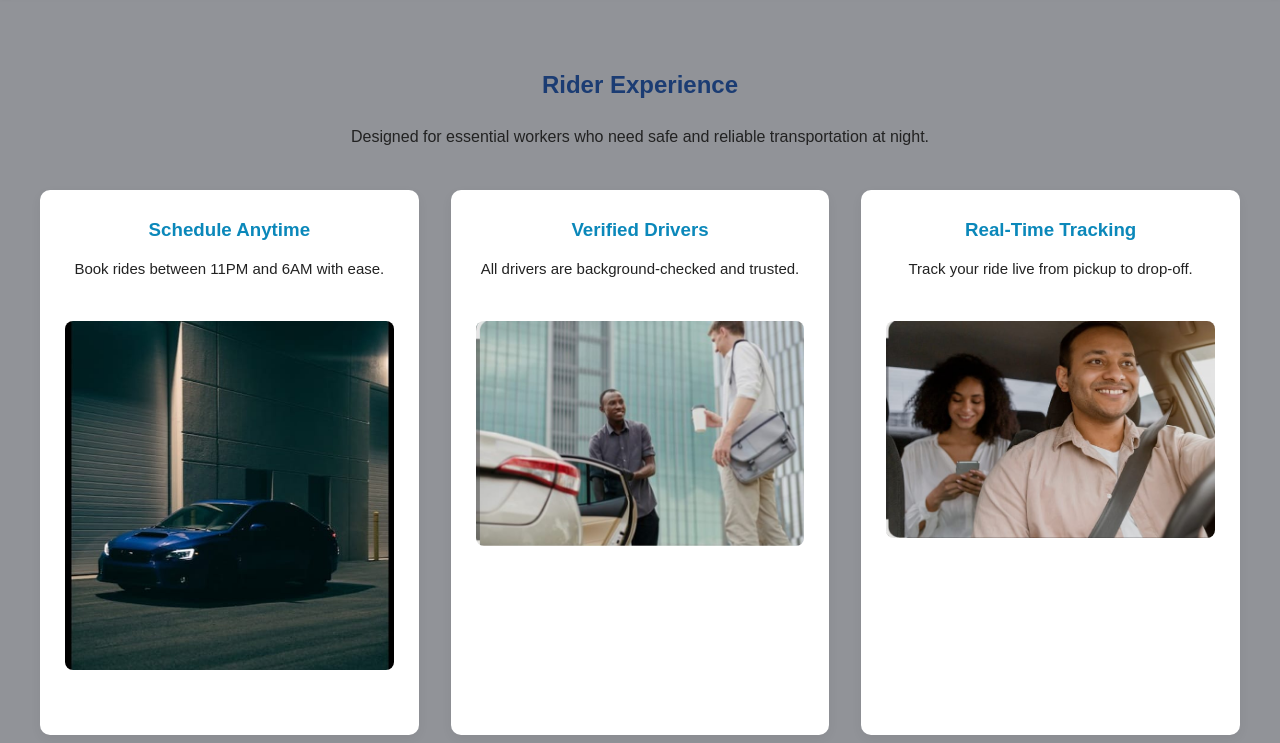
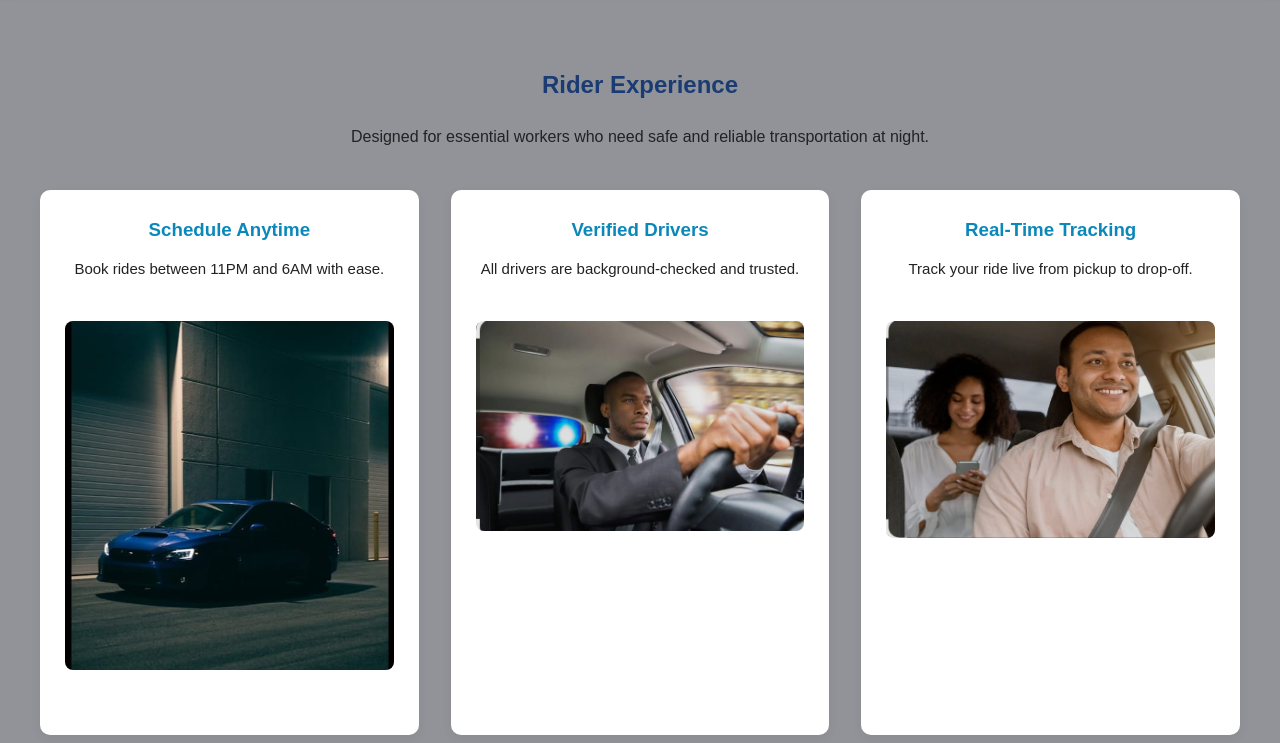
Before and after one commit to kene-ops/dgm6109, a plain HTML site: page milestone_03/rider.html in a window 1280 px wide. Shown: the part 455-1198 px from the top of the page. Drawn offline with Linux system fonts and the light colour scheme.

Commit message:
adjust image

```diff
--- a/milestone_03/rider.html
+++ b/milestone_03/rider.html
@@ -52,8 +52,8 @@
                 <h3>Verified Drivers</h3>
                 <p>All drivers are background-checked and trusted.</p>
                 <p>
-               <img src="img/RecieveRider.jpeg"
-               alt="PRverified"
+               <img src="img/trainedDrivers.jpeg"
+               alt="PROdrivers"
                width="250"
                height="250">
                 </p>
```
Also changed, not shown: milestone_03/how.html (+1 -1 lines), milestone_03/img/trainedDrivers.jpeg (added).
